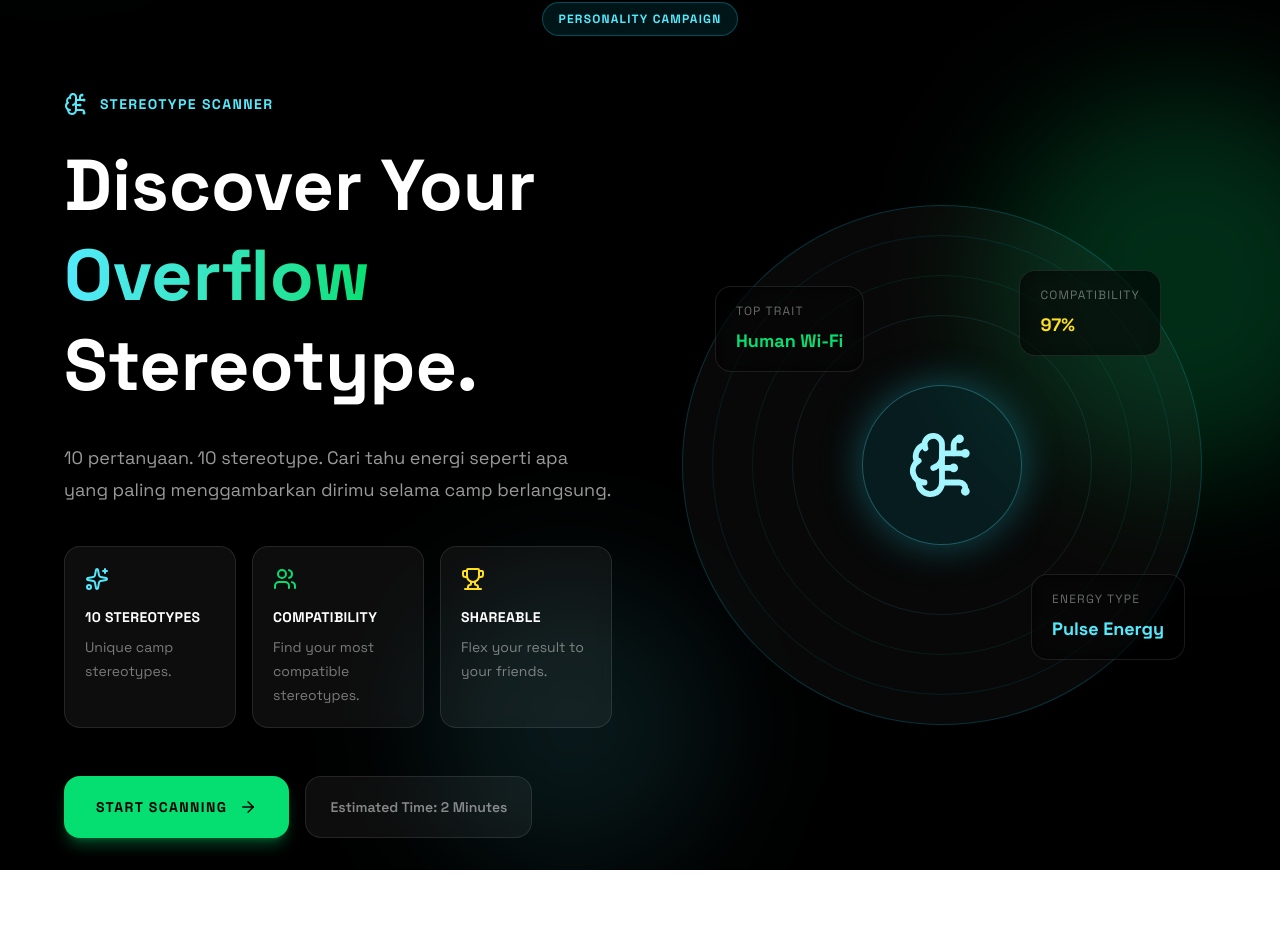
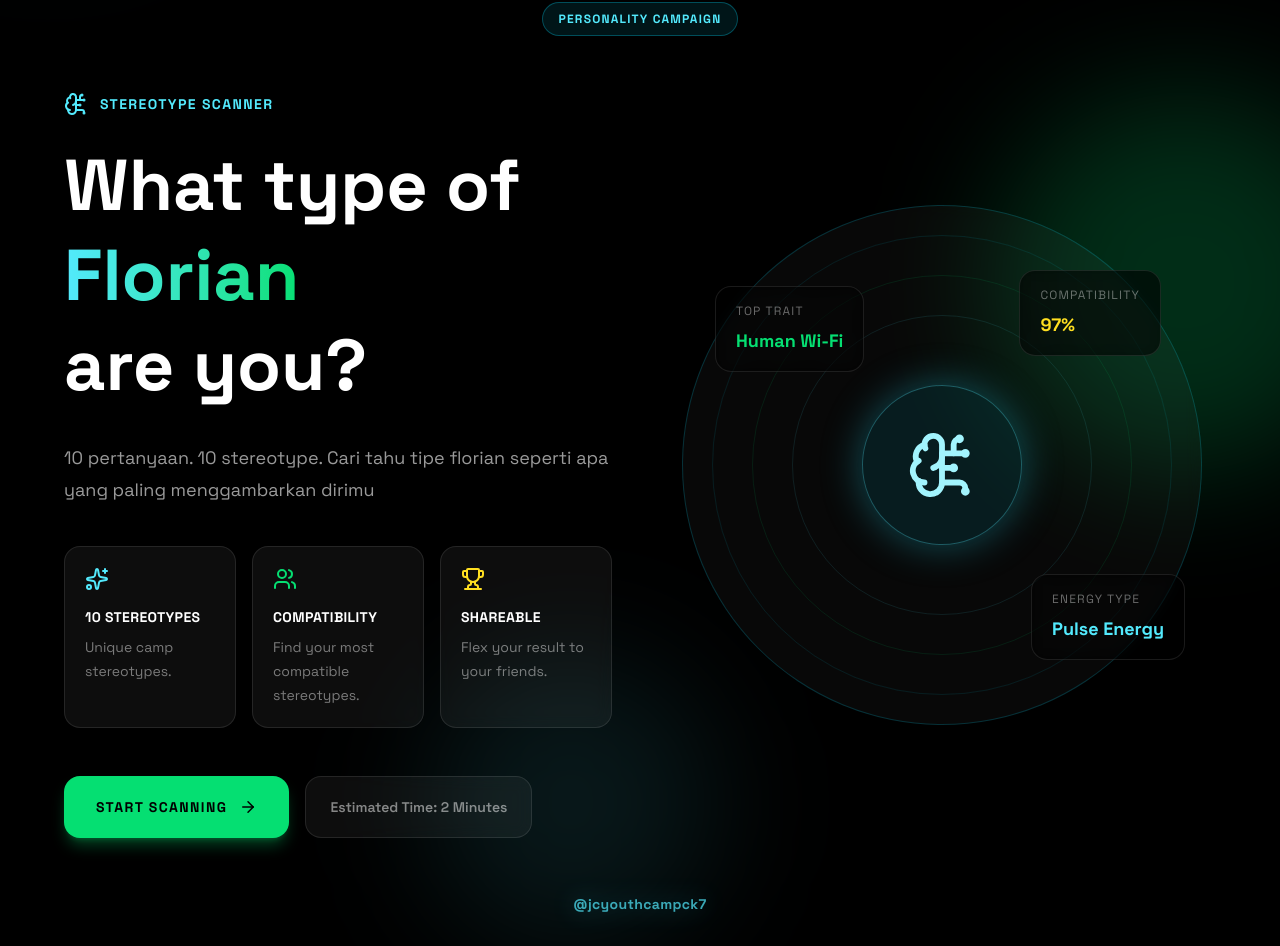
Before and after one commit to Johovenn/Overflow, a Next.js app: page /campaign in a window 1280 px wide. Shown: the part 294-1240 px from the top of the page. Before the commit the page ends 1164 px from the top, so only its background shows below. Built offline with nearby package versions, Linux system fonts and the light colour scheme.

Commit message:
fix share to instagram issue attempt 2

```diff
--- a/app/api/share-image/route.tsx
+++ b/app/api/share-image/route.tsx
@@ -1,3 +1,4 @@
+/* eslint-disable @next/next/no-img-element */
 import { ImageResponse } from "next/og";
 
 import {
@@ -5,7 +6,6 @@ import {
   stereotypes,
   type StereotypeId,
 } from "@/lib/campaign-data";
-import Image from "next/image";
 
 export const runtime = "edge";
 
@@ -173,7 +173,7 @@ export async function GET(request: Request) {
         />
 
         {/* Logo */}
-        <Image
+        <img
           src={`${origin}/overflow-logo.png`}
           alt="Overflow"
           width={320}
--- a/app/campaign/page.tsx
+++ b/app/campaign/page.tsx
@@ -50,18 +50,17 @@ export default function CampaignPage() {
             </div>
 
             <h1 className="mt-6 max-w-xl text-5xl font-black leading-tight md:text-7xl">
-              Discover Your
+              What type of
               <span className="bg-linear-to-r from-cyan-300 to-green-400 bg-clip-text text-transparent">
                 {" "}
-                Overflow
+                Florian
               </span>
               <br />
-              Stereotype.
+              are you?
             </h1>
 
             <p className="mt-8 max-w-xl text-base leading-8 text-white/60 md:text-lg">
-              10 pertanyaan. 10 stereotype. Cari tahu energi seperti apa yang
-              paling menggambarkan dirimu selama camp berlangsung.
+              10 pertanyaan. 10 stereotype. Cari tahu tipe florian seperti apa yang paling menggambarkan dirimu
             </p>
 
             {/* Feature Cards */}
@@ -165,6 +164,11 @@ export default function CampaignPage() {
             </div>
           </section>
         </div>
+        <div className="mt-14 flex justify-center">
+            <p className="text-sm font-black tracking-wide text-cyan-300/70 drop-shadow-[0_0_12px_rgba(34,211,238,0.45)]">
+                @jcyouthcampck7
+            </p>
+        </div>
       </section>
     </main>
   );
```
